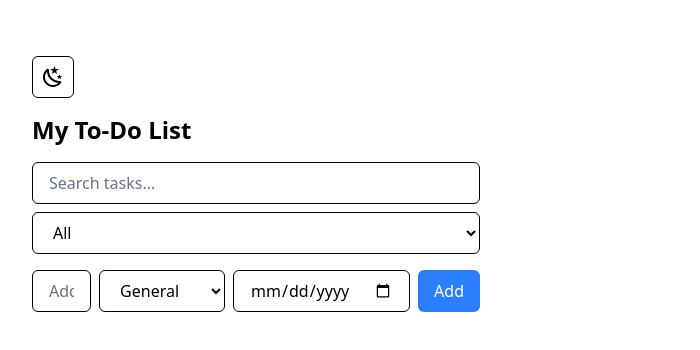
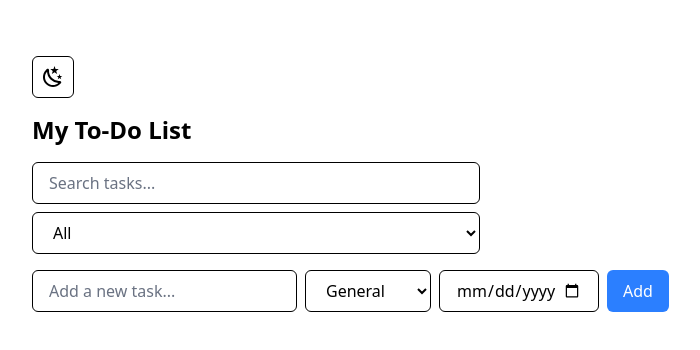
Before and after one commit to Stretsh/two-due, a Vue app: page / in a window 1280 px wide. Shown: the top 350 px of the page, without its empty margins (384-1084 px from the left). Built offline with nearby package versions, Linux system fonts and the light colour scheme.

Commit message:
fix: expanded task input field for better visibility

```diff
--- a/src/components/TaskInput.vue
+++ b/src/components/TaskInput.vue
@@ -17,17 +17,17 @@ const addTask = () => {
 <template>
   <div class="flex gap-2 mb-4">
     <input v-model="newTask" @keyup.enter="addTask" placeholder="Add a new task..."
-           class="border rounded-md px-4 py-2 w-full focus:outline-none focus:ring-2 focus:ring-blue-500 placeholder-gray-500
+           class="border rounded-md px-4 py-2 flex-grow focus:outline-none focus:ring-2 focus:ring-blue-500 placeholder-gray-500
             dark:bg-gray-800 dark:border-gray-700 dark:text-white dark:placeholder-gray-400">
 
-    <select v-model="category" class="border rounded-md px-4 py-2 dark:bg-gray-800 dark:border-gray-700 dark:text-white">
+    <select v-model="category" class="border rounded-md px-4 py-2 w-32 dark:bg-gray-800 dark:border-gray-700 dark:text-white">
       <option>General</option>
       <option>Work</option>
       <option>Personal</option>
       <option>Shopping</option>
     </select>
 
-    <input type="date" v-model="dueDate" class="border rounded-md px-4 py-2 placeholder-gray-500
+    <input type="date" v-model="dueDate" class="border rounded-md px-4 py-2 w-40 placeholder-gray-500
      dark:bg-gray-800 dark:border-gray-700 dark:text-white dark:placeholder-gray-400
      dark:[&::-webkit-calendar-picker-indicator]:invert dark:[&::-webkit-calendar-picker-indicator]:brightness-75" />
 
```
